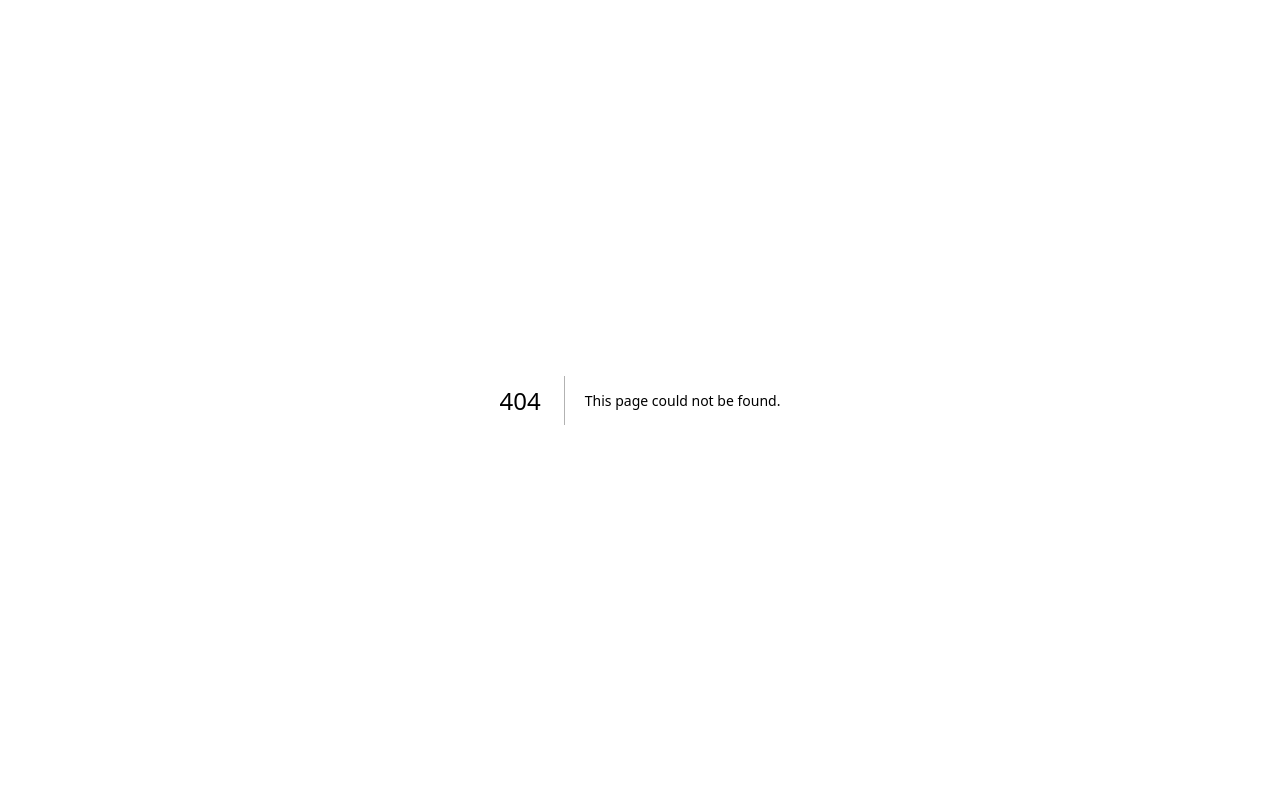
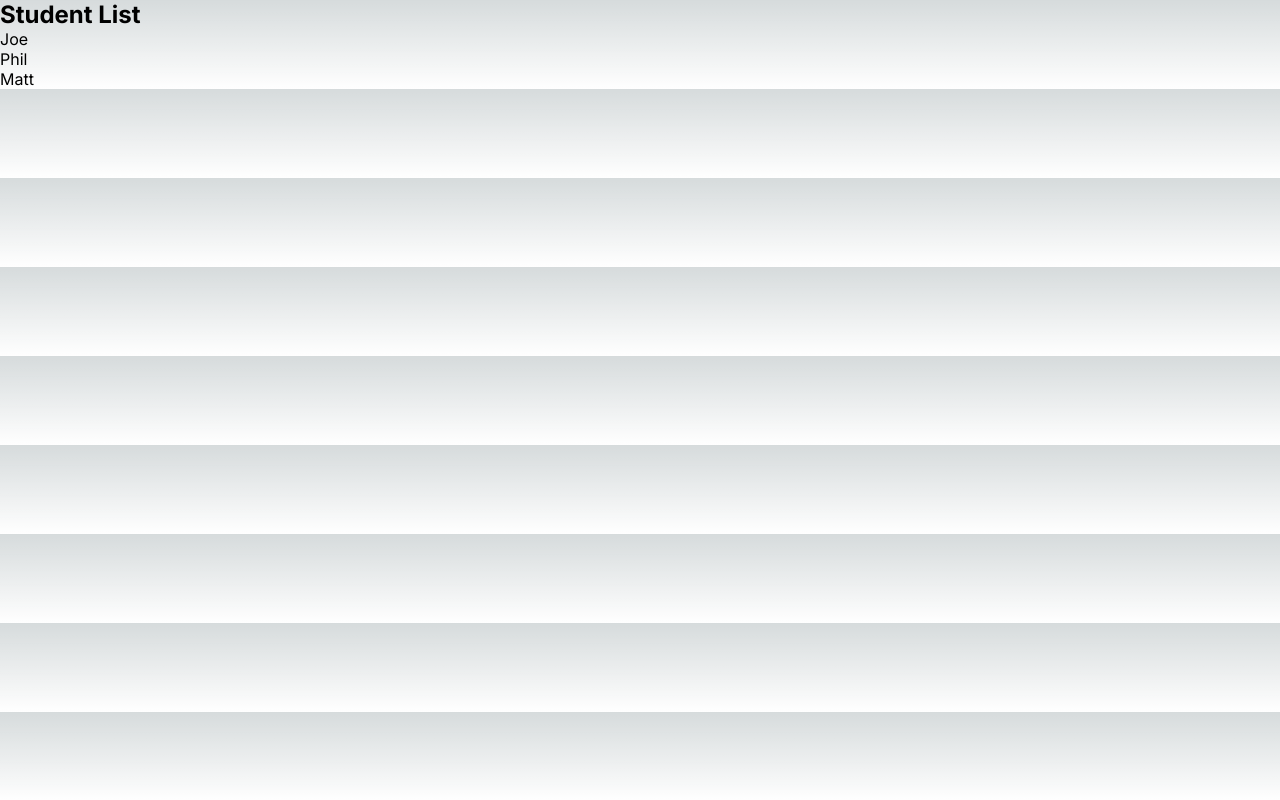
Before and after one commit to jdx-code/nextjs-tut, a Next.js app: page /studentlist in a window 1280 px wide. Before the commit this address had no page. Built offline with nearby package versions, Linux system fonts and the light colour scheme.

Commit message:
Dynamic routing in NextJS

```diff
--- a/src/app/page.js
+++ b/src/app/page.js
@@ -62,6 +62,9 @@ export default function Home() {
       <button onClick={()=>router.push('/login')}> For Layout Example Click here (1)</button>
       <button onClick={()=>router.push('/about')}> For Layout Example Click here (2)</button>
 
+      {/* To see examples of dynamic routing */}
+      <button onClick={()=>router.push('/studentlist')}> For Dynamic Routing Example Click here </button>
+
     </main>
   )
 }
--- /dev/null
+++ b/src/app/studentlist/page.js
@@ -0,0 +1,41 @@
+import Link from "next/link"
+
+const StudentList = () => {
+
+    const studentArr = [
+        {
+            id: '1',
+            name: 'Joe',
+            email: 'joe@gmail.com'
+        },
+        {
+            id: '2',
+            name: 'Phil',
+            email: 'phil@gmail.com'
+        },
+        {
+            id: '3',
+            name: 'Matt',
+            email: 'matt@gmail.com'
+        },
+    ]
+
+    return(
+        <div>
+            <h2>Student List</h2>
+            <ul>
+                {studentArr.map(student => {
+                    return(
+                        <li>
+                            <Link href={`/studentlist/${student.name}`}>
+                                {student.name}
+                            </Link>
+                        </li>
+                    )
+                })}
+            </ul>
+        </div>
+    )
+}
+
+export default StudentList
```
Also changed, not shown: src/app/studentlist/[student]/page.js (added, +14 -0 lines).
